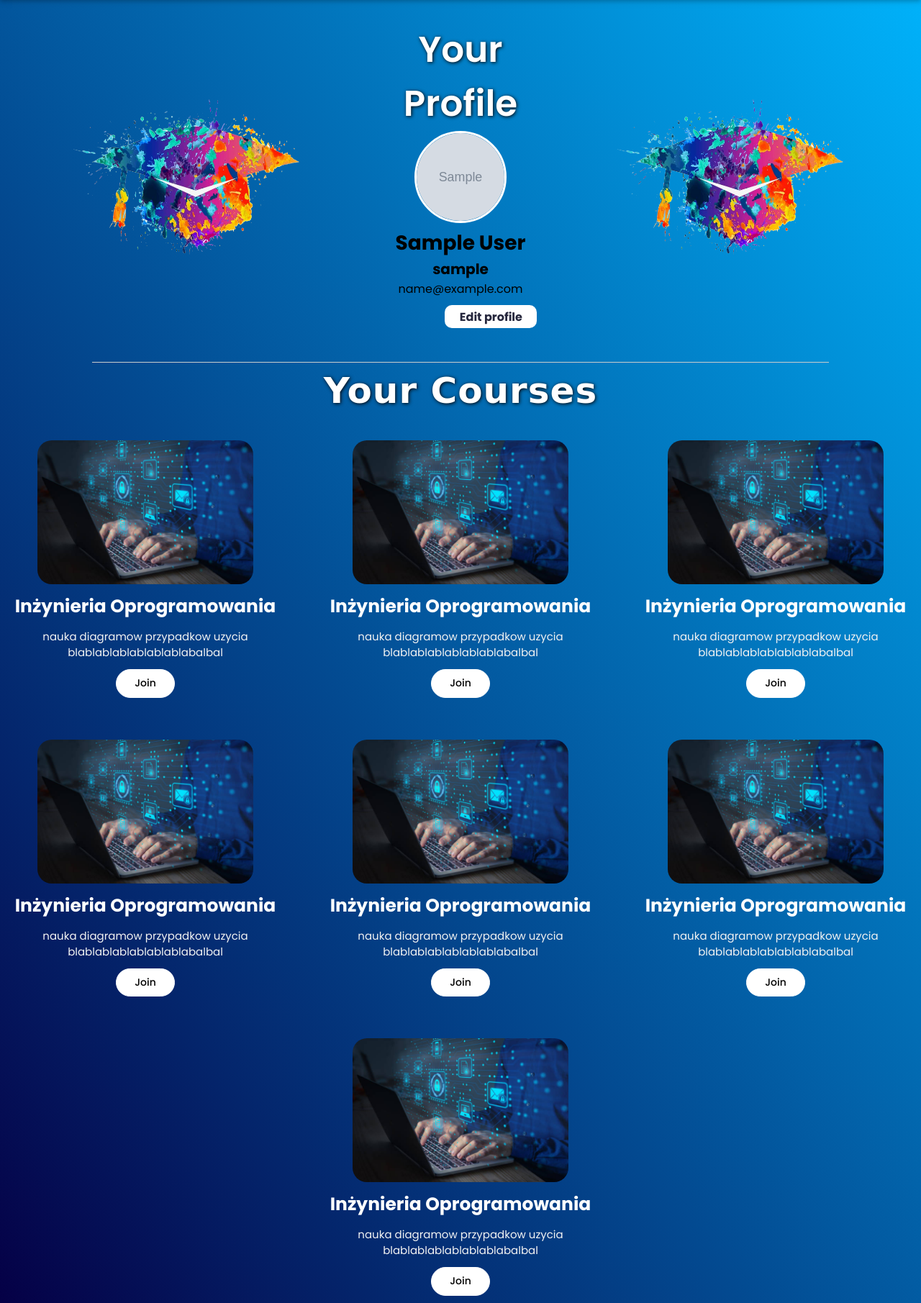
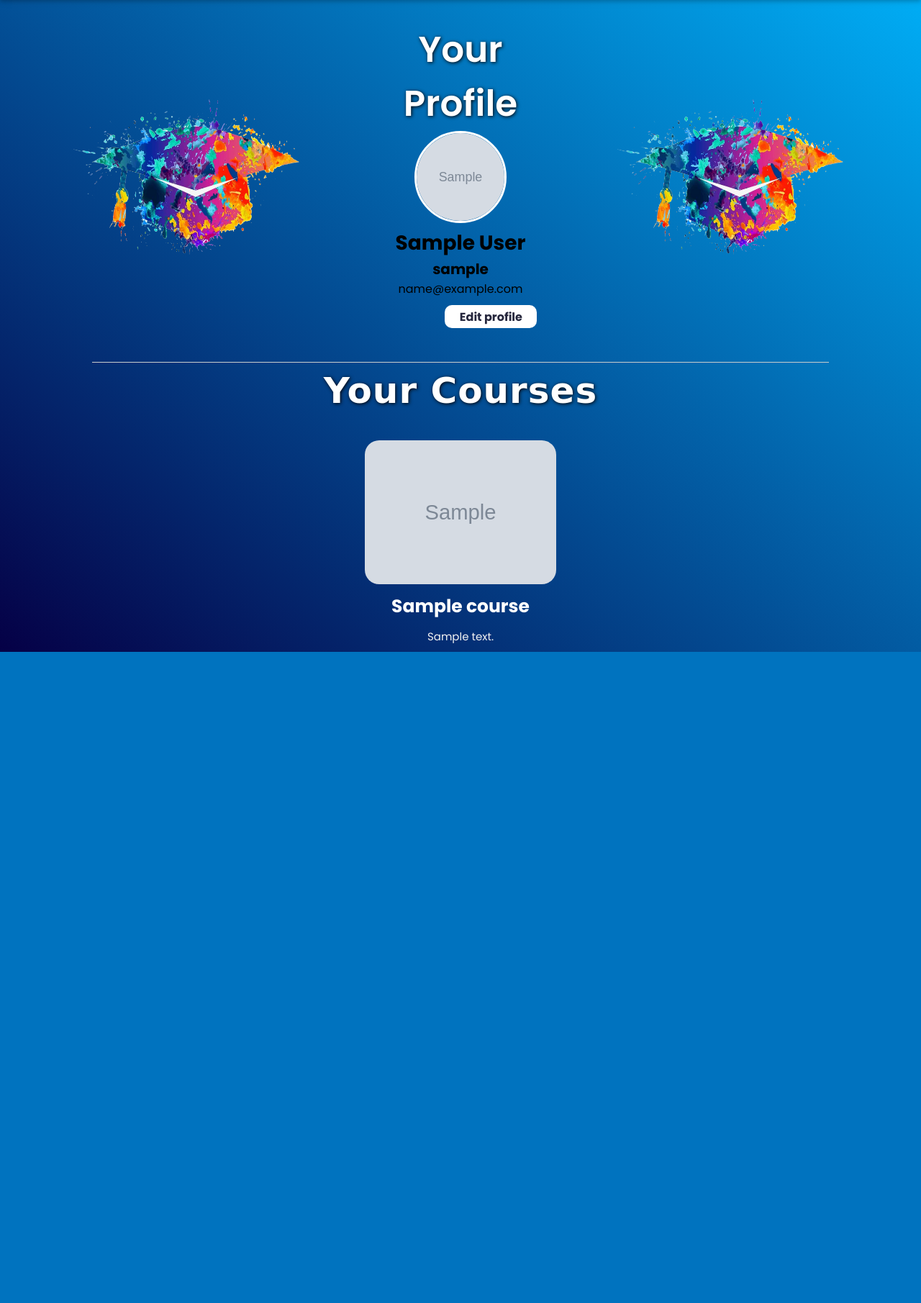
Before and after one commit to KamYloo/szkieletowe-projekt, a Django app: page /profile/ in a window 1280 px wide. Shown: the part 120-1931 px from the top of the page at 72% size. After the commit the page ends 1026 px from the top, so only its background shows below. Run offline with Django 4.2, Linux system fonts and the light colour scheme; a user stored in the database is signed in; tables that the repository leaves empty hold one stand-in row (values such as "Sample post"); grey boxes marked "Sample" are stand-in pictures; some libraries are stand-ins or nearby versions.

Commit message:
Kursy użytkownika

```diff
--- a/mysite/users/templates/users/profile.html
+++ b/mysite/users/templates/users/profile.html
@@ -5,7 +5,7 @@
 
 {% block content %}
     <div class="profile_data">
-        <img class="profile_background" src="{% static 'images/profile_back_img.png' %}"">
+        <img class="profile_background" src="{% static 'images/profile_back_img.png' %}">
         <div class="profile">
             <h1>Your Profile</h1>
             <img src="{{ user.profile.profile_pic.url }}" alt="">
@@ -25,47 +25,41 @@
     </div>
 
     <section class="courses_list">
+      {% for course in courses %}
         <div class="course">
-            <img src="{% static 'images/default_course.jpg' %}" alt="">
-            <p class="tittle">Inżynieria Oprogramowania</p>
-            <p class="description">nauka diagramow przypadkow uzycia blablablablablablablabalbal</p>
-            <button class="join_button">Join</button>
+        <img src="{{course.image.url}}" alt="" />
+        <p class="tittle">{{ course.title }}</p>
+        <p class="description">
+        {{course.description}}
+        </p>
         </div>
-        <div class="course">
-            <img src="{% static 'images/default_course.jpg' %}" alt="">
-            <p class="tittle">Inżynieria Oprogramowania</p>
-            <p class="description">nauka diagramow przypadkow uzycia blablablablablablablabalbal</p>
-            <button class="join_button">Join</button>
-        </div>
-        <div class="course">
-            <img src="{% static 'images/default_course.jpg' %}" alt="">
-            <p class="tittle">Inżynieria Oprogramowania</p>
-            <p class="description">nauka diagramow przypadkow uzycia blablablablablablablabalbal</p>
-            <button class="join_button">Join</button>
-        </div>
-        <div class="course">
-            <img src="{% static 'images/default_course.jpg' %}" alt="">
-            <p class="tittle">Inżynieria Oprogramowania</p>
-            <p class="description">nauka diagramow przypadkow uzycia blablablablablablablabalbal</p>
-            <button class="join_button">Join</button>
-        </div>
-        <div class="course">
-            <img src="{% static 'images/default_course.jpg' %}" alt="">
-            <p class="tittle">Inżynieria Oprogramowania</p>
-            <p class="description">nauka diagramow przypadkow uzycia blablablablablablablabalbal</p>
-            <button class="join_button">Join</button>
-        </div>
-        <div class="course">
-            <img src="{% static 'images/default_course.jpg' %}" alt="">
-            <p class="tittle">Inżynieria Oprogramowania</p>
-            <p class="description">nauka diagramow przypadkow uzycia blablablablablablablabalbal</p>
-            <button class="join_button">Join</button>
-        </div>
-        <div class="course">
-            <img src="{% static 'images/default_course.jpg' %}" alt="">
-            <p class="tittle">Inżynieria Oprogramowania</p>
-            <p class="description">nauka diagramow przypadkow uzycia blablablablablablablabalbal</p>
-            <button class="join_button">Join</button>
-        </div>
+      {% endfor %}
+<!--        <div class="course">-->
+<!--            <img src="{% static 'images/default_course.jpg' %}" alt="">-->
+<!--            <p class="tittle">Inżynieria Oprogramowania</p>-->
+<!--            <p class="description">nauka diagramow przypadkow uzycia blablablablablablablabalbal</p>-->
+<!--            <button class="join_button">Join</button>-->
+<!--        </div>-->
+<!--        <div class="course">-->
+<!--            <img src="{% static 'images/default_course.jpg' %}" alt="">-->
+<!--            <p class="tittle">Inżynieria Oprogramowania</p>-->
+<!--            <p class="description">nauka diagramow przypadkow uzycia blablablablablablablabalbal</p>-->
+<!--            <button class="join_button">Join</button>-->
+<!--        </div>-->
+<!--        <div class="course">-->
+<!--            <img src="{% static 'images/default_course.jpg' %}" alt="">-->
+<!--            <p class="tittle">Inżynieria Oprogramowania</p>-->
+<!--            <p class="description">nauka diagramow przypadkow uzycia blablablablablablablabalbal</p>-->
+<!--            <button class="join_button">Join</button>-->
+<!--        </div>-->
+<!--        <div class="course">-->
+<!--            <img src="{% static 'images/default_course.jpg' %}" alt="">-->
+<!--            <p class="tittle">Inżynieria Oprogramowania</p>-->
+<!--            <p class="description">nauka diagramow przypadkow uzycia blablablablablablablabalbal</p>-->
+<!--            <button class="join_button">Join</button>-->
+<!--        </div>-->
+<!--            </div>-->
+<!--      <a class="ml-2" href="{% url 'update-profile' %}">Modyfikuj profil</a>-->
+<!--    </div>-->
     </section>
 {% endblock content %}
--- a/mysite/users/views.py
+++ b/mysite/users/views.py
@@ -10,6 +10,7 @@ from django.utils.http import urlsafe_base64_encode, urlsafe_base64_decode
 from django.template.loader import render_to_string
 from django.contrib.auth.models import User
 from django.contrib.auth import get_user_model
+from cez.models import Course, Enrollment
 
 from django.http import HttpResponse
 
@@ -60,7 +61,9 @@ def activate(request, uidb64, token):
 
 @login_required
 def profile(request):
-    return render(request, 'users/profile.html')
+    enrollments = Enrollment.objects.filter(student_id=request.user).values_list('course_id', flat=True)
+    course = Course.objects.filter(pk__in=enrollments)
+    return render(request, 'users/profile.html', {'courses': course})
 
 @login_required
 def update_profile(request):
```
Lines whose indentation alone changed are shown as unchanged.
